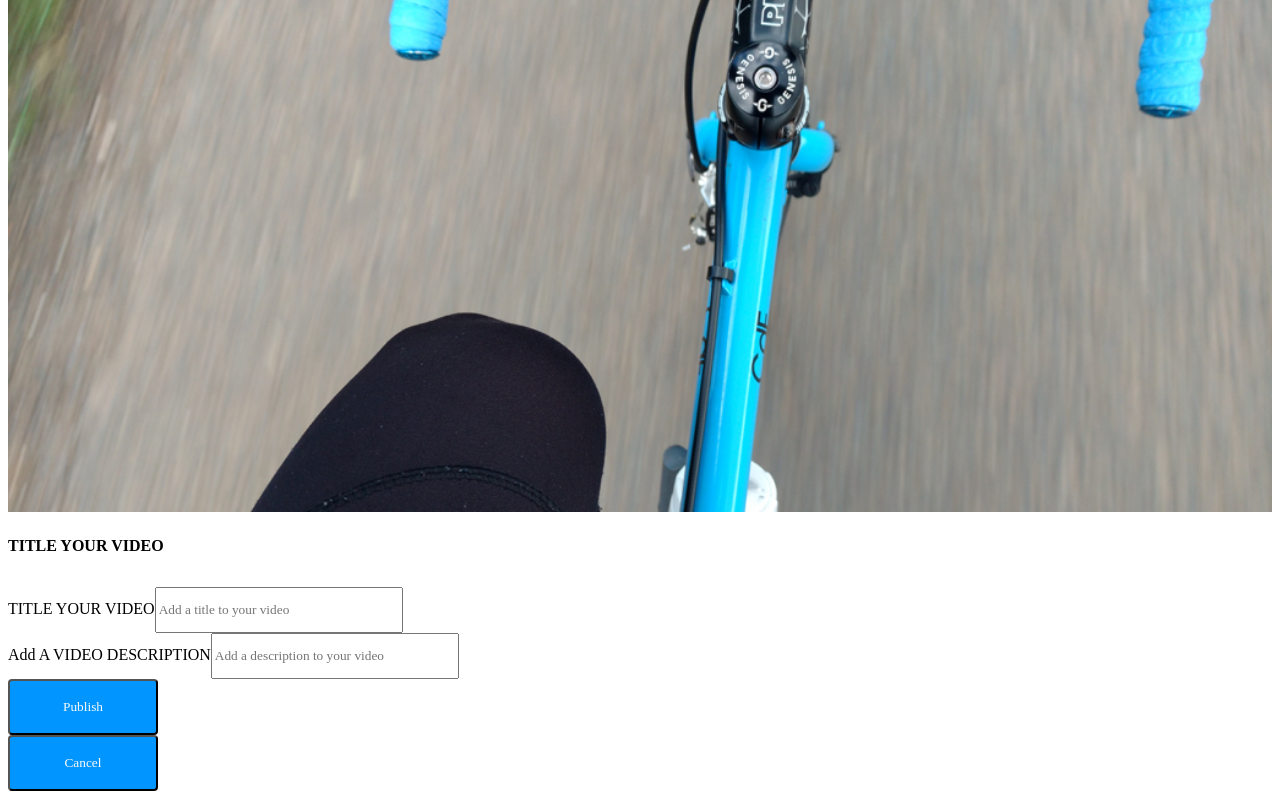
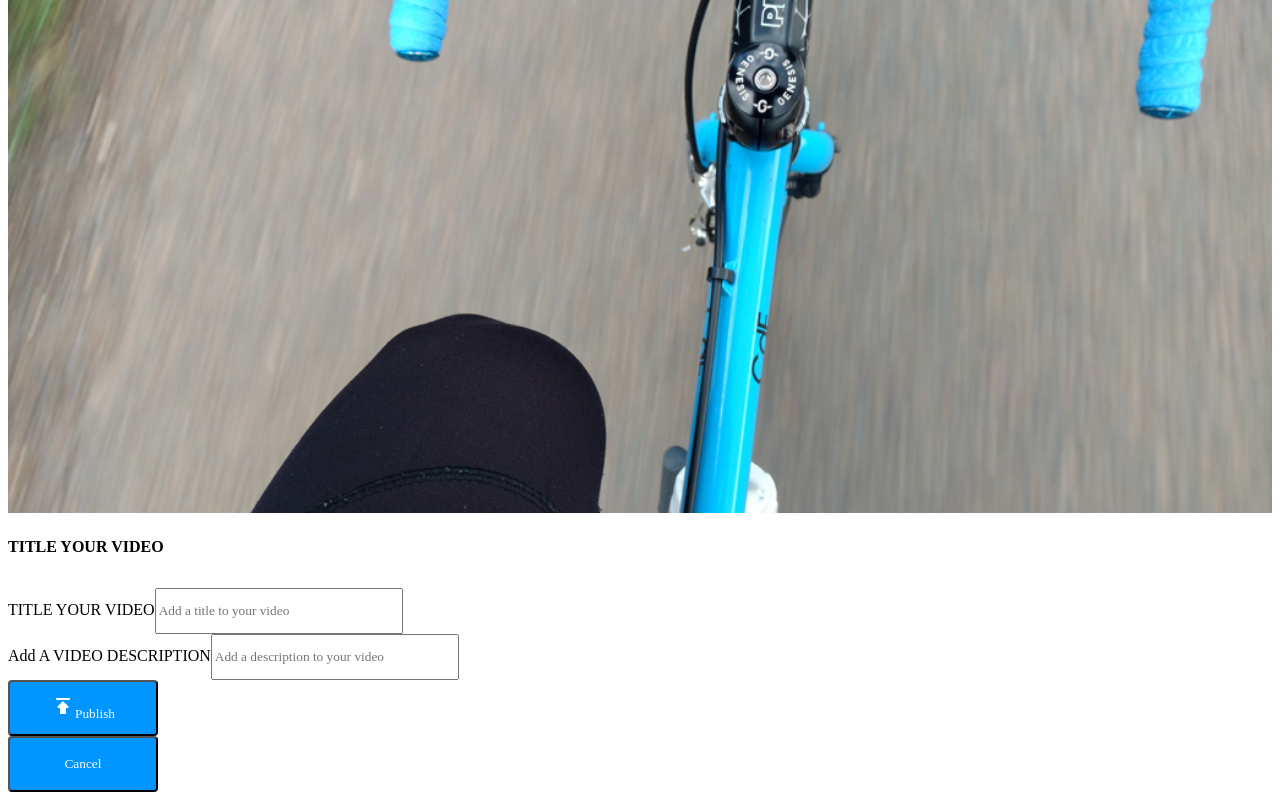
Before and after one commit to Demar-P/demar-porter-brainflix, a React (Create React App) app: page /upload-page in a window 1280 px wide. Shown: the part 345-1145 px from the top of the page. Built offline with nearby package versions, Linux system fonts and the light colour scheme.

Commit message:
made adjustments to the upload page and have icon in upload button

```diff
--- a/src/components/VideoSection/VideoSection.scss
+++ b/src/components/VideoSection/VideoSection.scss
@@ -1,4 +1,5 @@
 @use '../../styles/partials/mixins' as *;
+@use '../../styles/partials/colors' as *;
 
 .article-container {
     display: flex;
@@ -6,6 +7,7 @@
 
     @include desktop {
         flex-direction: row;
+        border-left: 1px solid $mercury;
     }
 
 
--- a/src/pages/UploadPage/UploadPage.js
+++ b/src/pages/UploadPage/UploadPage.js
@@ -3,7 +3,7 @@ import UploadImage from "../../assets/images/Upload-video-preview.jpg";
 import axios from 'axios';
 import { useNavigate } from "react-router-dom";
 import { useState } from "react";
-
+import publish from '../../assets/icons/publish.svg';
 
 function UploadPage() {
 
@@ -50,9 +50,11 @@ function UploadPage() {
                     <input onChange={handleFormChange} value={formData.description} name="description" type="textarea" className="upload__input--textarea" placeholder="Add a description to your video" />
                 </div>
                 <div className="upload__input--button-section" >
-                    <button className="upload__input--publish" onClick={handleFormSubmit}>Publish</button>
+                    <button className="upload__input--publish" onClick={handleFormSubmit}><img src={publish} alt="publish icon" />Publish</button>
+
                 </div>
                 <div className="upload__input--button--cancel">
+
                     <button className="upload__input--cancel">Cancel</button>
                 </div>
             </form>
--- a/src/pages/UploadPage/UploadPage.scss
+++ b/src/pages/UploadPage/UploadPage.scss
@@ -5,6 +5,7 @@
 
 .upload {
     border-top: 1px solid $mercury;
+    font-family: Avenir;
 
     * {
         font-family: Avenir;
@@ -14,6 +15,8 @@
 
     &__img {
         width: 100%;
+
+
     }
 
     &__input {
@@ -56,6 +59,7 @@
         &--description {}
 
         &--publish {
+            font-family: Avenir;
             background-color: $brainflix-blue;
             height: 7vh;
             width: 100%;
@@ -69,11 +73,14 @@
         }
     }
 
-    &__subheader {}
+    &__subheader {
+        border-bottom: 1px solid $mercury;
+    }
 
     &__title {
+        font-family: Avenir;
+        margin-bottom: 2rem;
 
-        margin-bottom: 2rem;
-        font-family: AvenirBold;
+
     }
 }
```
